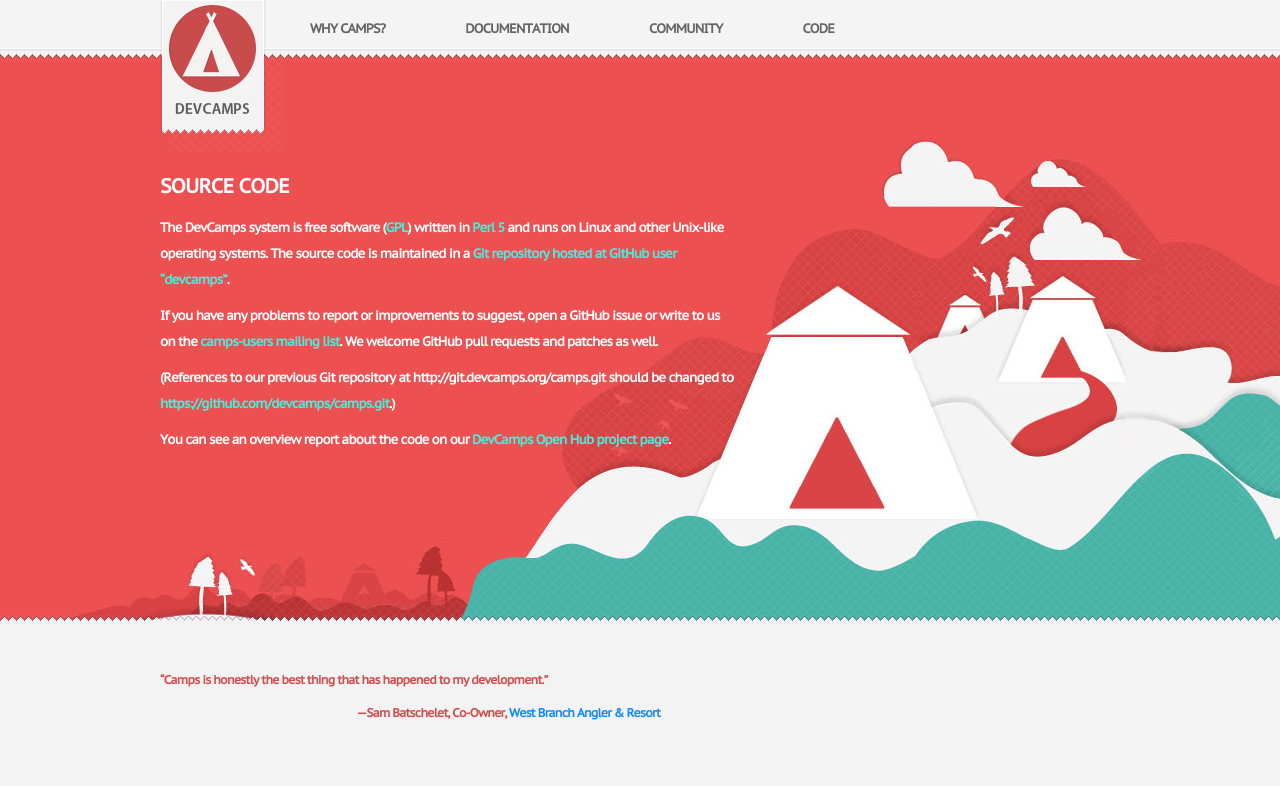
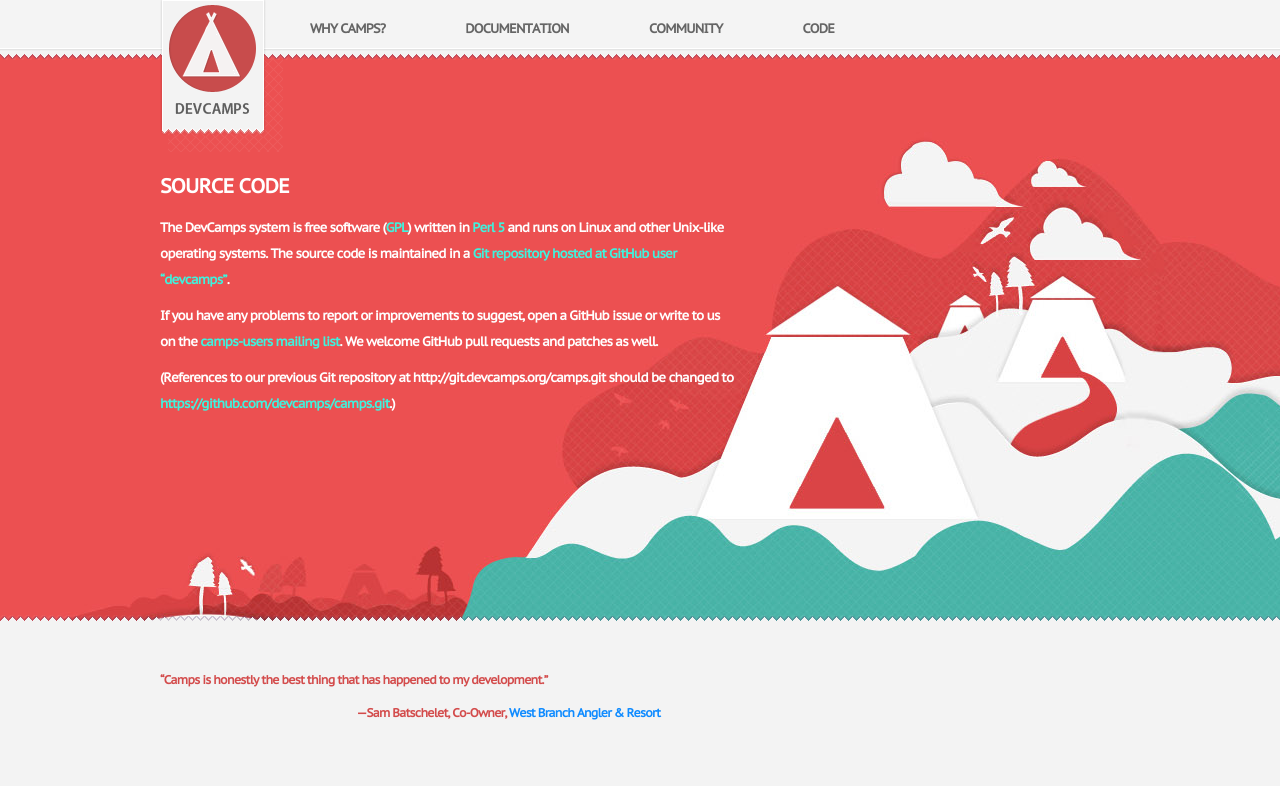
Before and after one commit to devcamps/camps, a PHP site: page /code in a window 1280 px wide. Shown: the top 786 px of the page. Run offline with PHP 8.4, Linux system fonts and the light colour scheme.

Commit message:
Remove Open Hub link and update a URL

```diff
--- a/website/code.php
+++ b/website/code.php
@@ -7,13 +7,11 @@
 
 <div class="mixcase">
 
-<p>The DevCamps system is free software (<a href="http://www.gnu.org/licenses/gpl.html">GPL</a>) written in <a href="https://www.perl.org/">Perl 5</a> and runs on Linux and other Unix-like operating systems. The source code is maintained in a <a href="https://github.com/devcamps/camps">Git repository hosted at GitHub user “devcamps”</a>.
+<p>The DevCamps system is free software (<a href="https://www.gnu.org/licenses/gpl.html">GPL</a>) written in <a href="https://www.perl.org/">Perl 5</a> and runs on Linux and other Unix-like operating systems. The source code is maintained in a <a href="https://github.com/devcamps/camps">Git repository hosted at GitHub user “devcamps”</a>.
 
 <p>If you have any problems to report or improvements to suggest, open a GitHub issue or write to us on the <a href="https://www.interchangecommerce.org/mailman/listinfo/camps-users">camps-users mailing list</a>. We welcome GitHub pull requests and patches as well.</p>
 
 <p>(References to our previous Git repository at http://git.devcamps.org/camps.git should be changed to <a href="https://github.com/devcamps/camps.git">https://github.com/devcamps/camps.git</a>.)</p>
-
-<p>You can see an overview report about the code on our <a href="https://www.openhub.net/p/devcamps">DevCamps Open Hub project page</a>.</p>
 
 </div>
 
```
